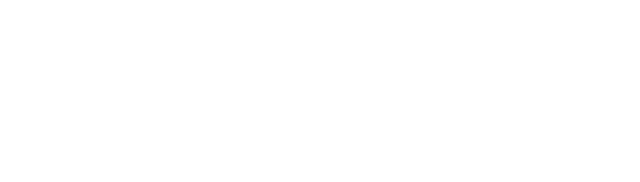
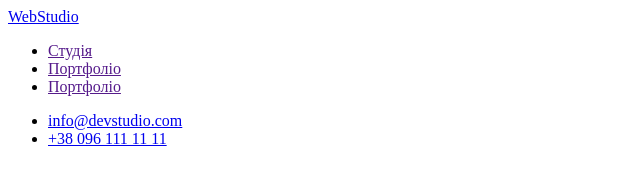
Before and after one commit to Andrii-Semeniv/goit-markup-hw-01, a plain HTML site: page index.html in a window 1280 px wide. Shown: the whole page, without its empty margins (0-640 px from the left). Drawn offline with Linux system fonts and the light colour scheme.

Commit message:
Update index.html
Header

```diff
--- a/index.html
+++ b/index.html
@@ -1,12 +1,25 @@
 <!DOCTYPE html>
-<html lang="en">
-<head>
-    <meta charset="UTF-8">
-    <meta http-equiv="X-UA-Compatible" content="IE=edge">
-    <meta name="viewport" content="width=device-width, initial-scale=1.0">
-    <title>Document</title>
-</head>
-<body>
-
-</body>
+<html lang="uk">
+  <head>
+    <meta charset="UTF-8" />
+    <meta http-equiv="X-UA-Compatible" content="IE=edge" />
+    <meta name="viewport" content="width=device-width, initial-scale=1.0" />
+    <title>Студія</title>
+  </head>
+  <body>
+    <header>
+      <a lang="en" href="/"> WebStudio</a>
+      <nav>
+        <ul>
+          <li><a href="">Студія</a></li>
+          <li><a href="">Портфоліо</a></li>
+          <li><a href="">Портфоліо</a></li>
+        </ul>
+      </nav>
+      <ul>
+        <li><a href="mailto:info@devstudio.com">info@devstudio.com</a></li>
+        <li><a href="tel:+380961111111">+38 096 111 11 11</a></li>
+      </ul>
+    </header>
+  </body>
 </html>
```
